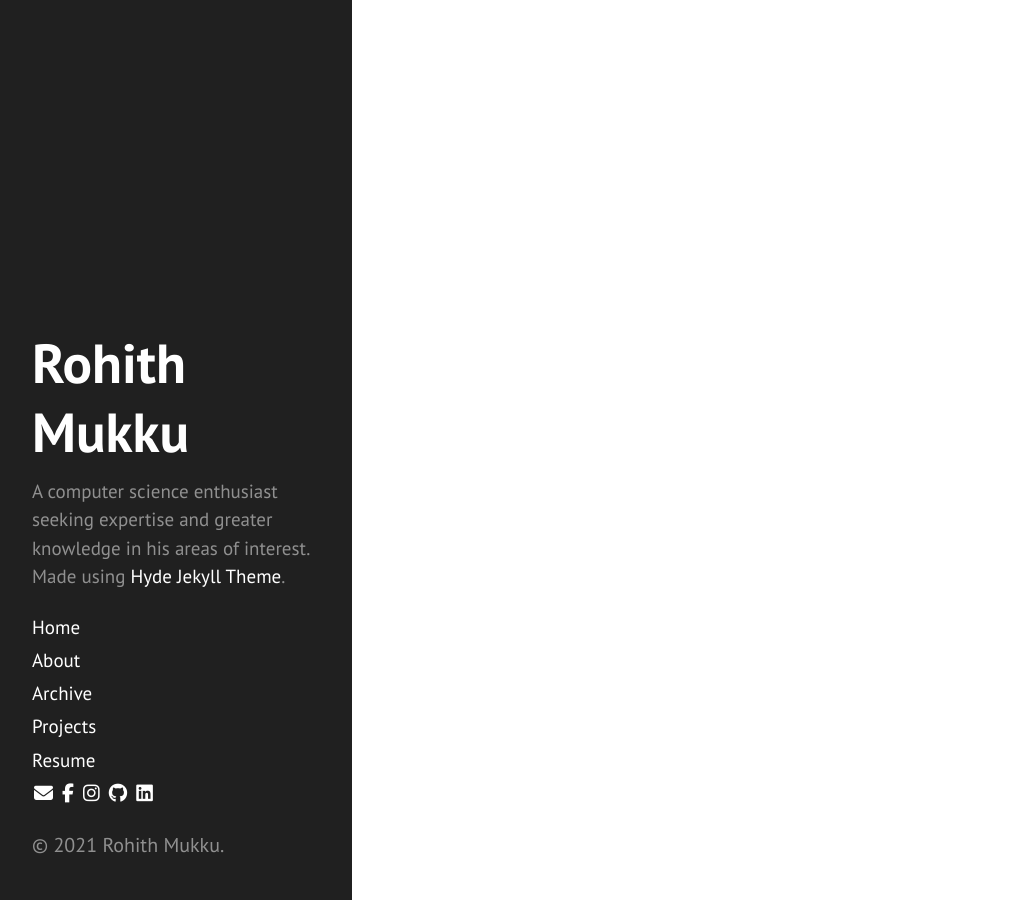
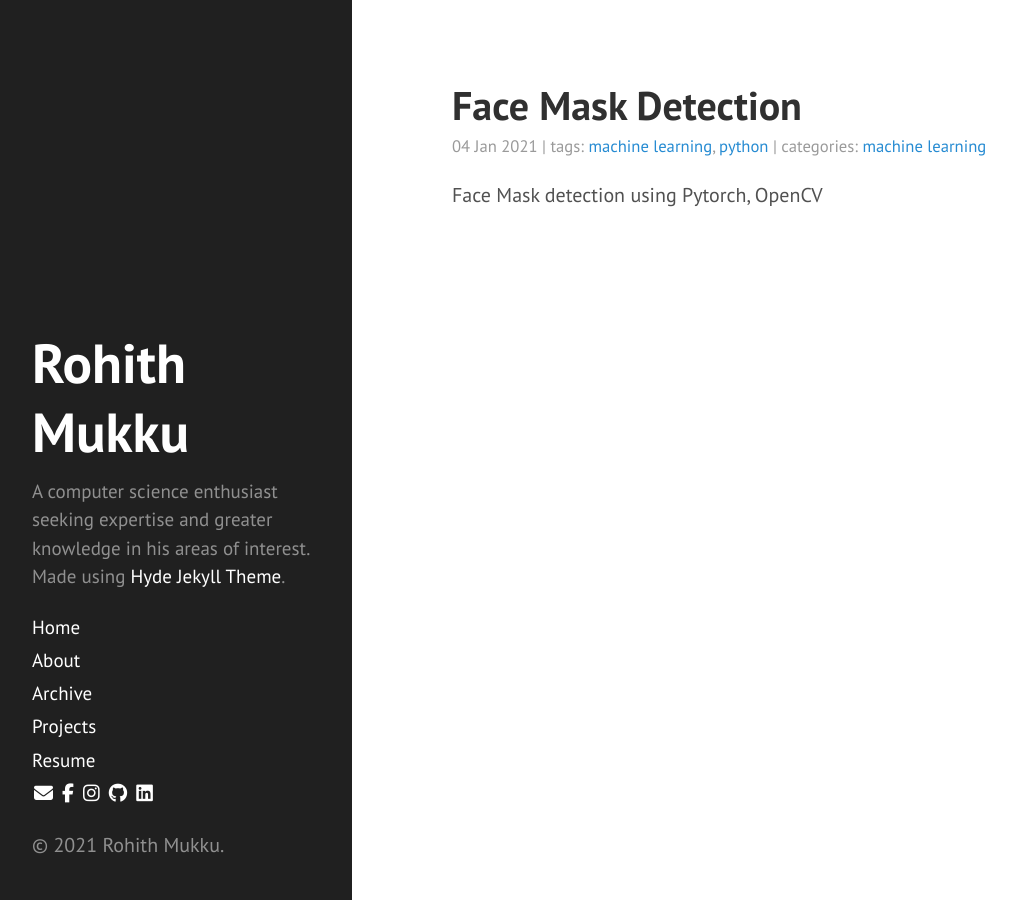
Before and after one commit to rohithmukku/rohithmukku.github.io, a Jekyll site: the page built from index.html, in a window 1280 px wide. Shown: the whole page, without its empty margins (8-1024 px from the left). Built offline with Jekyll 4.4.1, drawn with Linux system fonts in a browser that asks for light colours; nearby versions of some CDN libraries; the list of posts is cut into pages by our own code.

Commit message:
add a post
Signed-off-by: Rohith Mukku <rohithmukku@gmail.com>

```diff
--- /dev/null
+++ b/_posts/2021-01-04-face-mask-detection-with-pytorch.md
@@ -0,0 +1,50 @@
+---
+layout: post
+title: Face Mask Detection
+description: Face Mask detection using Pytorch, OpenCV
+tags:
+- machine learning
+- python
+categories:
+- machine learning
+---
+
+Well I'd a lot of free time and I was trying to learn Pytorch, so I made a simple project of face mask detection. (Note: This project doesn't seem to show the best results but is decent enough.)
+
+<!--![No Mask screenshot](/assets/face_mask_detection/example_1.jpg)-->
+<div class="image-row" markdown="1">
+  <div class="image-column" markdown="1">
+  <figure>
+  <img src="/assets/face_mask_detection/example_1.jpg" alt="No Mask screenshot" width="300"/>
+  <figcaption>No Mask example
+  </figcaption>
+  </figure>
+  </div>
+  <div class="image-column" markdown="1">
+  <figure>
+  <img src="/assets/face_mask_detection/example_2.jpg" alt="Mask screenshot" width="300"/>
+  <figcaption>Mask example
+  </figcaption>
+  </figure>
+  </div>
+</div>
+
+As you can see, the model I trained can do a lot better at detecting masks, but nevertheless this was for learning purpose. My mask classifier model is a very simple one as shown below,
+I used 3 Convolutional layers and 3 Fully Connected Layers. The dataset can be found [here](https://github.com/chandrikadeb7/Face-Mask-Detection) and the mask classifier model was
+trained on 30 epochs. Test accuracy was around 98%. For face detection I used OpenCV's frontal face cascade classifier and then predicted on the detected regions.
+
+<figure>
+  <img src="/assets/face_mask_detection/model_summary.jpg" alt="Model Summary" width="500"/>
+  <figcaption> Model Architecture
+  </figcaption>
+</figure>
+
+### Improvements/Future Work
+- The model can be trained further on more data, also the model architecture can be more complex.
+- Use Streamlit for interactive experience.
+
+### References
+- <https://www.pyimagesearch.com/2020/05/04/covid-19-face-mask-detector-with-opencv-keras-tensorflow-and-deep-learning/>
+- <https://towardsdatascience.com/real-time-face-recognition-an-end-to-end-project-b738bb0f7348>
+- <https://machinelearningmastery.com/how-to-perform-face-detection-with-classical-and-deep-learning-methods-in-python-with-keras/>
+- [Dataset](https://drive.google.com/drive/folders/1XDte2DL2Mf_hw4NsmGst7QtYoU7sMBVG)
--- a/public/css/poole.css
+++ b/public/css/poole.css
@@ -295,6 +295,30 @@ tbody tr:nth-child(odd) th {
   margin-right: auto;
 }
 
+.image-column {
+  box-sizing: border-box;
+  float: left;
+  width: 50%;
+  padding: 5px;
+}
+
+.image-row::after {
+  box-sizing: border-box;
+  content: "";
+  clear: both;
+  display: table;
+}
+
+img {
+  display: block;
+  margin-left: auto;
+  margin-right: auto;
+}
+
+figcaption {
+  text-align: center;
+  font-size: small;
+}
 
 /*
  * Masthead
```
Also changed, not shown: assets/face_mask_detection/example_1.jpg (added), assets/face_mask_detection/example_2.jpg (added), assets/face_mask_detection/model_summary.jpg (added).
